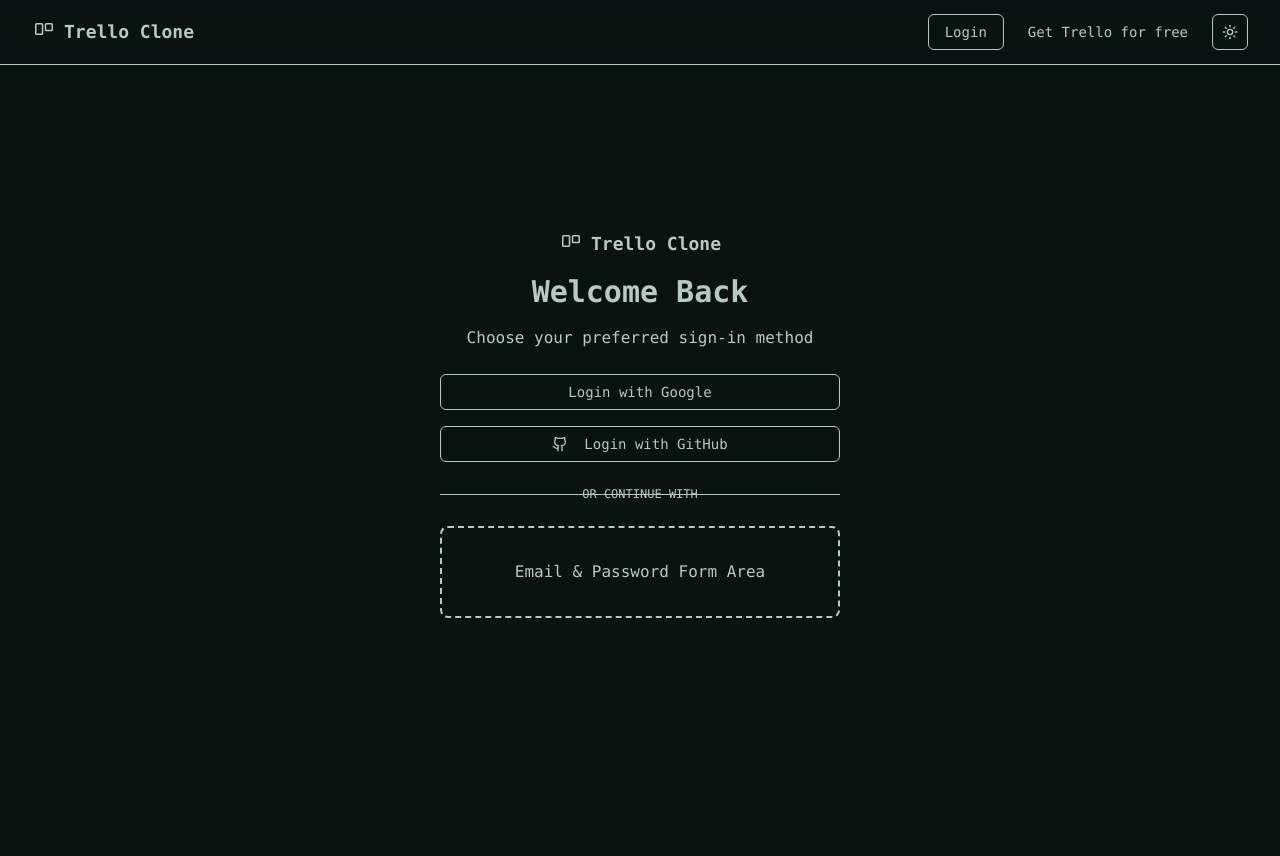
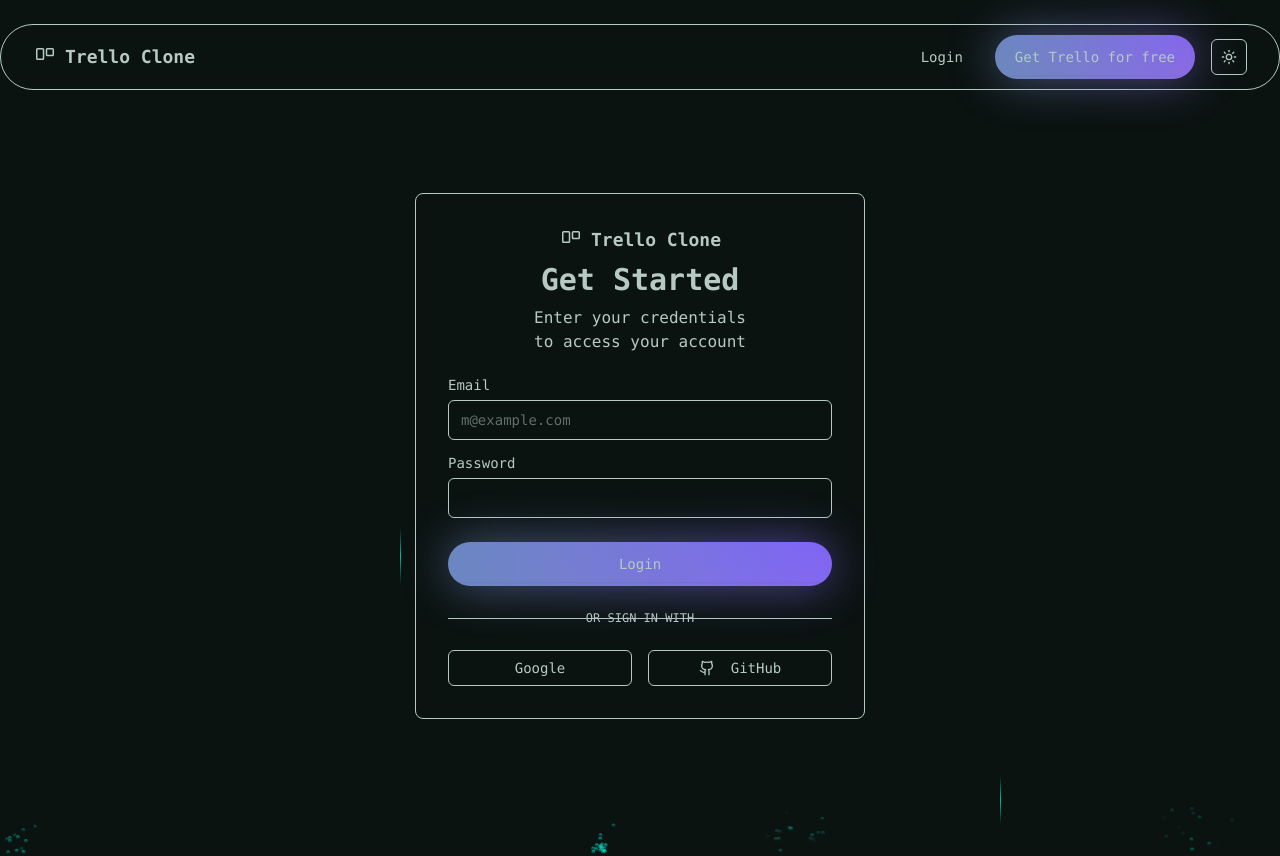
Before and after one commit to rajabovsherzod/trello_express.js, a React (Vite) app in the folder client/: page /auth in a window 1280 px wide. Before the commit the page ends 800 px from the top, so only its background shows below. Built offline with nearby package versions, Linux system fonts and the light colour scheme.

Commit message:
client updated

```diff
--- a/client/package.json
+++ b/client/package.json
@@ -12,6 +12,7 @@
   "dependencies": {
     "@radix-ui/react-dialog": "^1.1.14",
     "@radix-ui/react-dropdown-menu": "^2.1.15",
+    "@radix-ui/react-label": "^2.1.7",
     "@radix-ui/react-slot": "^1.2.3",
     "aceternity-ui": "^0.2.2",
     "class-variance-authority": "^0.7.1",
--- a/client/src/components/shared/Navbar.tsx
+++ b/client/src/components/shared/Navbar.tsx
@@ -2,19 +2,24 @@ import { Logo } from "@/components/shared/Logo";
 import { Button } from "@/components/ui/button";
 import { ThemeToggle } from "./ThemeToggle";
 import { Link } from "react-router-dom";
+import { BackgroundGradient } from "@/components/ui/background-gradient";
 
 const Navbar = () => {
   return (
-    <header className="fixed top-0 left-0 right-0 z-50 w-full border-b bg-background/95 backdrop-blur supports-[backdrop-filter]:bg-background/60">
+    <header className="fixed top-6 inset-x-0 max-w-screen-xl mx-auto z-50 border rounded-full bg-background/95 backdrop-blur supports-[backdrop-filter]:bg-background/60">
       <div className="container flex h-16 max-w-screen-2xl items-center justify-between px-4 sm:px-6 lg:px-8">
         <Logo />
-        <div className="flex items-center justify-end gap-x-2">
-          <Button variant="outline" asChild>
-            <Link to="/auth">Login</Link>
+        <div className="flex items-center justify-end gap-x-4">
+          <Button variant="ghost" asChild>
+            <Link to="/auth" className="text-foreground/80 hover:text-foreground">
+              Login
+            </Link>
           </Button>
-          <Button variant="default" asChild>
-            <Link to="/auth">Get Trello for free</Link>
-          </Button>
+          <BackgroundGradient containerClassName="rounded-full" className="p-0">
+            <Button variant="default" asChild>
+              <Link to="/auth">Get Trello for free</Link>
+            </Button>
+          </BackgroundGradient>
           <ThemeToggle />
         </div>
       </div>
--- /dev/null
+++ b/client/src/components/ui/input.tsx
@@ -0,0 +1,25 @@
+import * as React from "react"
+
+import { cn } from "@/lib/utils"
+
+export interface InputProps
+  extends React.InputHTMLAttributes<HTMLInputElement> {}
+
+const Input = React.forwardRef<HTMLInputElement, InputProps>(
+  ({ className, type, ...props }, ref) => {
+    return (
+      <input
+        type={type}
+        className={cn(
+          "flex h-10 w-full rounded-md border border-input bg-background px-3 py-2 text-sm ring-offset-background file:border-0 file:bg-transparent file:text-sm file:font-medium placeholder:text-muted-foreground focus-visible:outline-none focus-visible:ring-2 focus-visible:ring-ring focus-visible:ring-offset-2 disabled:cursor-not-allowed disabled:opacity-50",
+          className
+        )}
+        ref={ref}
+        {...props}
+      />
+    )
+  }
+)
+Input.displayName = "Input"
+
+export { Input }
--- /dev/null
+++ b/client/src/components/ui/label.tsx
@@ -0,0 +1,26 @@
+"use client"
+
+import * as React from "react"
+import * as LabelPrimitive from "@radix-ui/react-label"
+import { cva, type VariantProps } from "class-variance-authority"
+
+import { cn } from "@/lib/utils"
+
+const labelVariants = cva(
+  "text-sm font-medium leading-none peer-disabled:cursor-not-allowed peer-disabled:opacity-70"
+)
+
+const Label = React.forwardRef<
+  React.ElementRef<typeof LabelPrimitive.Root>,
+  React.ComponentPropsWithoutRef<typeof LabelPrimitive.Root> &
+    VariantProps<typeof labelVariants>
+>(({ className, ...props }, ref) => (
+  <LabelPrimitive.Root
+    ref={ref}
+    className={cn(labelVariants(), className)}
+    {...props}
+  />
+))
+Label.displayName = LabelPrimitive.Root.displayName
+
+export { Label }
--- a/client/src/pages/AuthPage.tsx
+++ b/client/src/pages/AuthPage.tsx
@@ -1,44 +1,65 @@
 import { Button } from "@/components/ui/button";
 import { Logo } from "@/components/shared/Logo";
 import { Github } from "lucide-react";
+import { BackgroundBeamsWithCollision } from "@/components/ui/background-beams-with-collision";
+import { Label } from "@/components/ui/label";
+import { Input } from "@/components/ui/input";
+import { BackgroundGradient } from "@/components/ui/background-gradient";
 
 const AuthPage = () => {
   return (
+    <BackgroundBeamsWithCollision>
       <div className="flex min-h-[calc(100vh-4rem)] items-center justify-center p-4">
-      <div className="mx-auto grid w-[400px] gap-6">
-        <div className="grid gap-4 text-center">
+        <div className="mx-auto grid w-[450px] gap-6 p-8 border rounded-lg bg-background/80 backdrop-blur-sm">
+          <div className="grid gap-2 text-center">
             <div className="mx-auto">
               <Logo />
             </div>
-          <h1 className="text-3xl font-bold">Welcome Back</h1>
+            <h1 className="text-3xl font-bold text-foreground">Get Started</h1>
             <p className="text-balance text-muted-foreground">
-            Choose your preferred sign-in method
+              Enter your credentials to access your account
             </p>
           </div>
-        <div className="grid gap-4">
-          <Button variant="outline" className="w-full">
-            Login with Google
+
+          <form className="grid gap-4">
+            <div className="grid gap-2">
+              <Label htmlFor="email">Email</Label>
+              <Input id="email" type="email" placeholder="m@example.com" required />
+            </div>
+            <div className="grid gap-2">
+              <Label htmlFor="password">Password</Label>
+              <Input id="password" type="password" required />
+            </div>
+            <BackgroundGradient containerClassName="rounded-lg mt-2" className="p-0">
+              <Button type="submit" className="w-full">
+                Login
               </Button>
-          <Button variant="outline" className="w-full">
-            <Github className="mr-2 h-4 w-4" />
-            Login with GitHub
-          </Button>
-        </div>
+            </BackgroundGradient>
+          </form>
+
           <div className="relative">
             <div className="absolute inset-0 flex items-center">
               <span className="w-full border-t" />
             </div>
             <div className="relative flex justify-center text-xs uppercase">
               <span className="bg-background px-2 text-muted-foreground">
-              Or continue with
+                Or sign in with
               </span>
             </div>
           </div>
-        <div className="text-center p-8 border-2 border-dashed border-border rounded-lg">
-          Email & Password Form Area
+
+          <div className="grid grid-cols-2 gap-4">
+            <Button variant="outline" className="w-full">
+              Google
+            </Button>
+            <Button variant="outline" className="w-full">
+              <Github className="mr-2 h-4 w-4" />
+              GitHub
+            </Button>
           </div>
         </div>
       </div>
+    </BackgroundBeamsWithCollision>
   );
 };
 
```
Also changed, not shown: 1 other file (tests, documents, lock files or other folders). Lines whose indentation alone changed are shown as unchanged.
